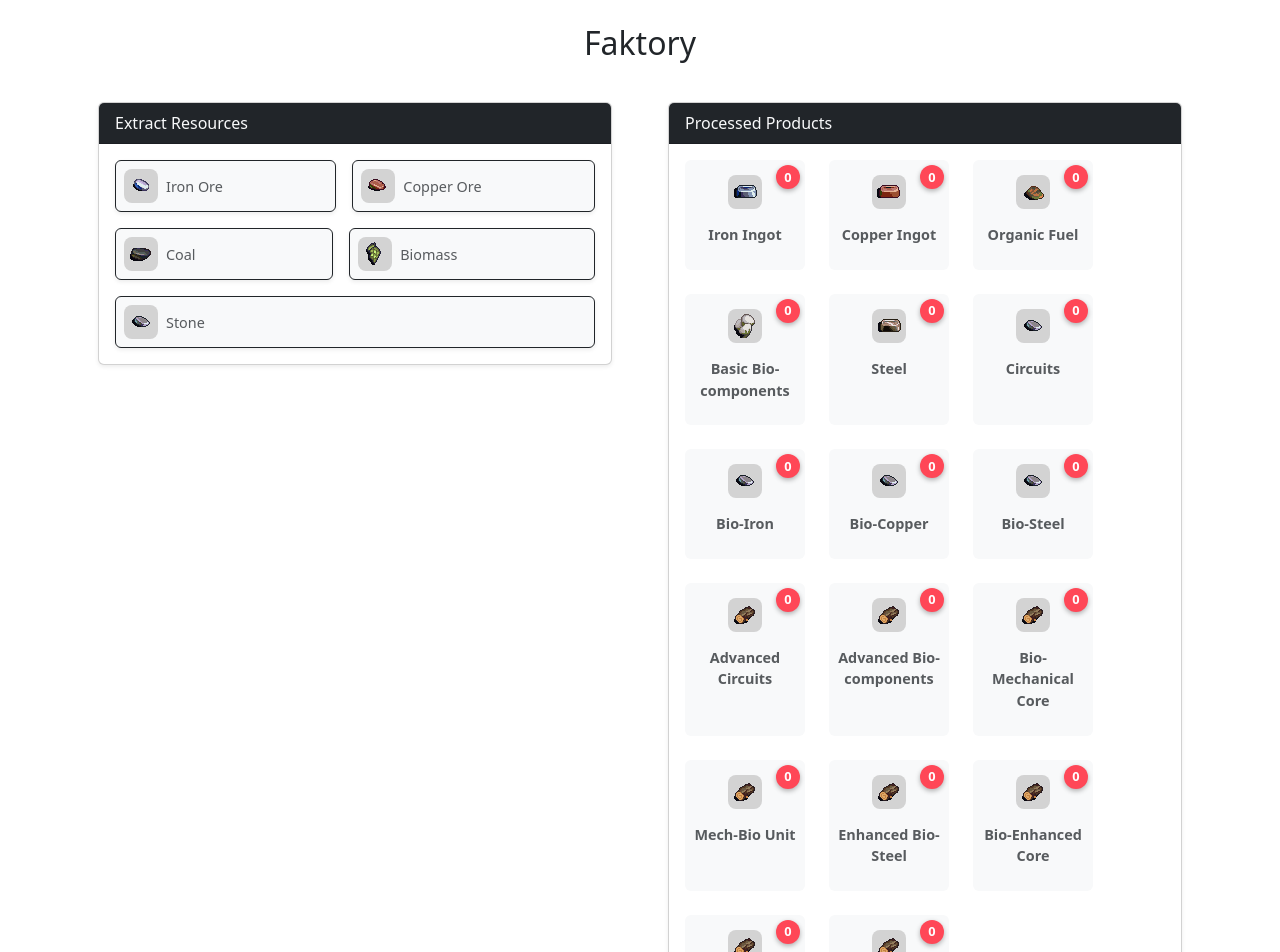
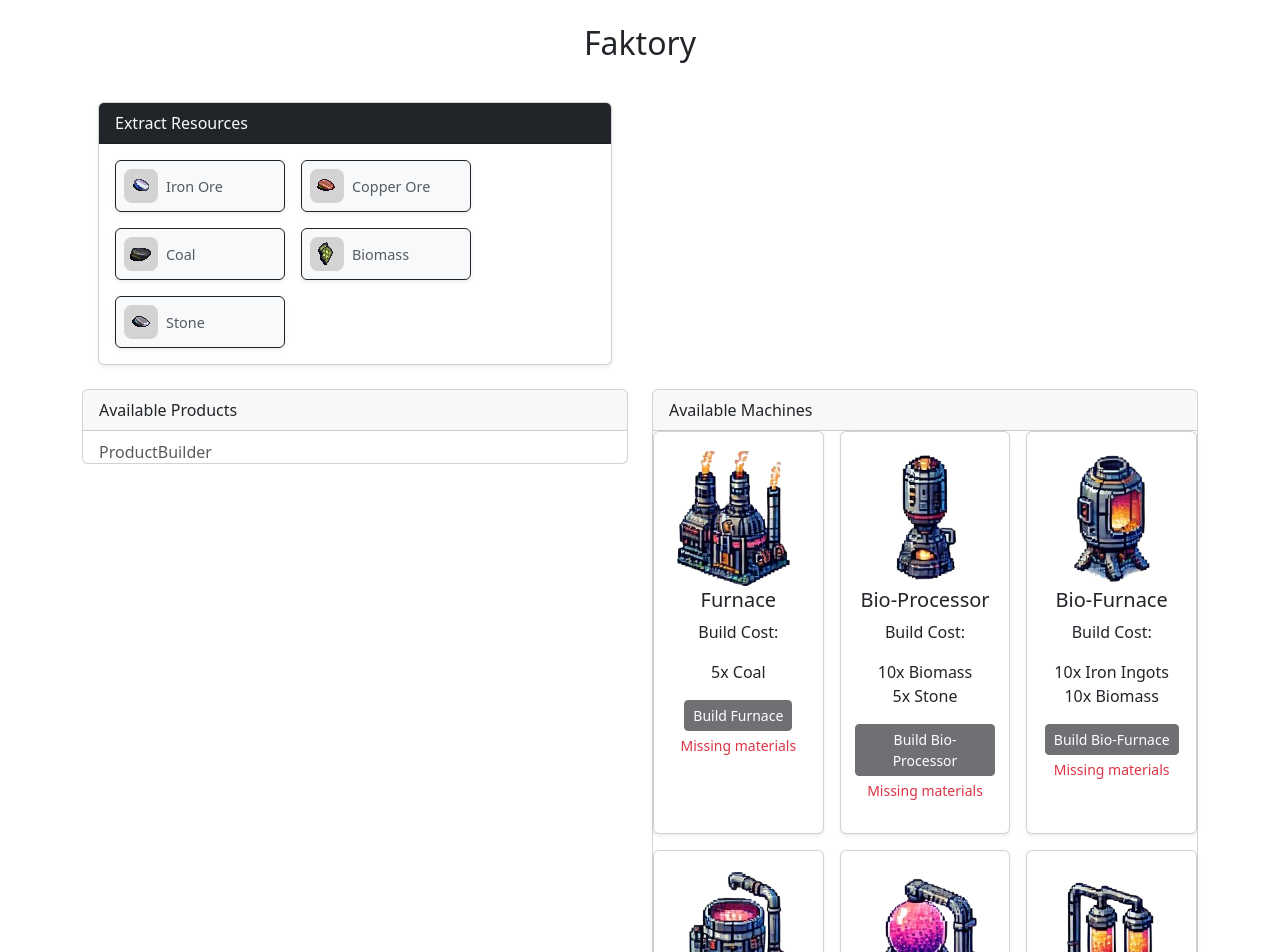
Before and after one commit to emarose/faktory, a React (Vite) app: page / in a window 1280 px wide. Shown: the top 952 px of the page. Built offline with nearby package versions, Linux system fonts and the light colour scheme.

Commit message:
added machine images

```diff
--- a/src/App.jsx
+++ b/src/App.jsx
@@ -1,21 +1,20 @@
 import React, { useState, useEffect, useContext } from "react";
+import { GameContext } from "./contexts/GameContext";
 import ResourceExtractor from "./components/ResourceExtractor";
 import Processor from "./components/Processor";
 import MachineBuilder from "./components/MachineBuilder";
 import ProductBuilder from "./components/ProductBuilder";
 import Queue from "./components/Queue";
-import { GameContext } from "./contexts/GameContext"; // Import GameContext
-import "bootstrap/dist/css/bootstrap.min.css";
 import BuiltMachines from "./components/BuiltMachines";
 import MachineQueue from "./components/MachineQueue";
+import "bootstrap/dist/css/bootstrap.min.css";
 
 function App() {
-  const [queue, setQueue] = useState([]); // State for the queue
-  const [crafting, setCrafting] = useState(null); // State for currently crafting product
-  const [remainingTime, setRemainingTime] = useState(0); // Time left for crafting
+  const [queue, setQueue] = useState([]);
+  const [crafting, setCrafting] = useState(null);
+  const [remainingTime, setRemainingTime] = useState(0);
 
-  // Wrap useContext in a check to avoid undefined issues
-  const { dispatch } = useContext(GameContext);
+  const { state, dispatch } = useContext(GameContext);
 
   useEffect(() => {
     if (!crafting) return;
@@ -23,22 +22,20 @@ function App() {
     let timer = setInterval(() => {
       setRemainingTime((prevTime) => {
         if (prevTime <= 1) {
-          clearInterval(timer); // Clear the timer immediately
-          setQueue((prevQueue) => prevQueue.slice(1)); // Remove completed product from queue
+          clearInterval(timer);
+          setQueue((prevQueue) => prevQueue.slice(1));
           dispatch({ type: "CRAFT_PRODUCT", product: crafting });
 
-          // Reset crafting state to prepare for the next product
           setCrafting(null);
           return 0;
         }
-        return prevTime - 1; // Decrease time
+        return prevTime - 1;
       });
     }, 1000);
 
-    return () => clearInterval(timer); // Clean up on component unmount or dependency change
+    return () => clearInterval(timer);
   }, [crafting, dispatch]);
 
-  // Automatically start the next product when the queue changes and nothing is crafting
   useEffect(() => {
     if (queue.length > 0 && !crafting && remainingTime === 0) {
       const nextProduct = queue[0];
@@ -47,11 +44,15 @@ function App() {
     }
   }, [queue, crafting, remainingTime]);
 
+  // Determine if any processed products are available
+  const hasProcessedProducts = Object.values(state.products || {}).some(
+    (amount) => amount > 0
+  );
+
   return (
     <div className="container">
       <h2 className="text-center my-4">Faktory</h2>
 
-      {/* Render Queue as an independent element to avoid layout shift */}
       <Queue queue={queue} crafting={crafting} remainingTime={remainingTime} />
       <MachineQueue
         queue={queue}
@@ -63,9 +64,7 @@ function App() {
         <div className="col-md-6">
           <ResourceExtractor />
         </div>
-        <div className="col-md-6">
-          <Processor />
-        </div>
+        <div className="col-md-6">{hasProcessedProducts && <Processor />}</div>
       </div>
 
       <div className="row">
--- a/src/components/AmountBadge.jsx
+++ b/src/components/AmountBadge.jsx
@@ -1,14 +1,27 @@
-import React from "react";
+import React, { useEffect, useState } from "react";
 
 const AmountBadge = ({ amount }) => {
+  const [bounce, setBounce] = useState(false);
+
+  useEffect(() => {
+    // Trigger bounce animation when the amount changes
+    setBounce(true);
+    const timeout = setTimeout(() => {
+      setBounce(false); // Reset bounce after animation ends
+    }, 300); // Duration of the bounce animation
+
+    return () => clearTimeout(timeout); // Cleanup on unmount or amount change
+  }, [amount]);
+
   return (
     <div
+      className={`badge ${bounce ? "bounce" : ""}`}
       style={{
         position: "absolute",
         top: "5px",
         right: "5px",
-        backgroundColor: "#ff4757", // Customize background color
-        color: "#ffffff", // Customize text color
+        backgroundColor: "slateblue",
+        color: "#ffffff",
         borderRadius: "50%",
         width: "24px",
         height: "24px",
@@ -17,7 +30,8 @@ const AmountBadge = ({ amount }) => {
         justifyContent: "center",
         fontSize: "0.8rem",
         fontWeight: "bold",
-        boxShadow: "0 2px 5px rgba(0, 0, 0, 0.3)", // Optional shadow for depth
+        boxShadow: "0 2px 5px rgba(0, 0, 0, 0.3)",
+        transition: "transform 0.3s ease-in-out",
       }}
     >
       {amount}
--- a/src/components/MachineBuilder.jsx
+++ b/src/components/MachineBuilder.jsx
@@ -4,7 +4,7 @@ import milestonesData from "../data/milestones.json";
 import { GameContext } from "../contexts/GameContext";
 import { Button, Card } from "react-bootstrap";
 import MachineQueue from "./MachineQueue";
-import "bootstrap/dist/css/bootstrap.min.css";
+import machineSprites from "../assets/machines.png";
 import "./styles.css";
 
 function MachineBuilder() {
@@ -72,8 +72,6 @@ function MachineBuilder() {
           milestone.resource === machine.name &&
           !state.milestones[milestone.milestone]
         ) {
-          console.log(`Checking milestone for machine: ${machine.name}`);
-          console.log("Milestone Data:", milestone);
           achieveMilestone(milestone);
         }
       });
@@ -83,26 +81,37 @@ function MachineBuilder() {
   }, [buildingQueue, dispatch]);
 
   const achieveMilestone = (milestone) => {
-    console.log("Achieving milestone:", milestone);
     dispatch({
       type: "COMPLETE_MILESTONE",
       milestone: milestone.milestone,
     });
 
     alert(
-      `Milestone Achieved: ${milestone.description}!\nRewards:\n- ${milestone.reward.researchPoints} Research Points\n- Unlocks: ${milestone.reward.unlocks}`
+      `Milestone Achieved: ${milestone.description}!\nRewards:\n- Unlocks: ${milestone.reward.unlocks}`
     );
+  };
+
+  const getMachineStyle = (index) => {
+    const row = Math.floor(index / 5);
+    const column = index % 5;
+    const xOffset = column * -128;
+    const yOffset = row * -140;
+
+    return {
+      width: "140px",
+      height: "140px",
+      backgroundImage: `url(${machineSprites})`,
+      backgroundPosition: `${xOffset}px ${yOffset}px`,
+    };
   };
 
   return (
     <>
       <Card className="machine-card">
         <Card.Header>Available Machines</Card.Header>
-        <Card.Subtitle className="text-muted px-3 pt-3">
-          MachineBuilder
-        </Card.Subtitle>
+
         <div className="machine-grid">
-          {machinesData.map((machine) => {
+          {machinesData.map((machine, index) => {
             const isBuildable = machine.buildCost.every((ingredient) => {
               const availableAmount = state.resources[ingredient.name] || 0;
               const availableProducts = state.products[ingredient.name] || 0;
@@ -110,8 +119,12 @@ function MachineBuilder() {
             });
 
             return (
-              <Card key={machine.name} className="machine-item">
+              <Card key={machine.name} className="machine-item shadow-sm ">
                 <Card.Body>
+                  <div
+                    className="text-center "
+                    style={getMachineStyle(index)}
+                  ></div>
                   <Card.Title>{machine.displayName}</Card.Title>
                   <p>Build Cost:</p>
                   <ul>
--- a/src/components/Processor.jsx
+++ b/src/components/Processor.jsx
@@ -8,15 +8,32 @@ import AmountBadge from "./AmountBadge";
 function Processor() {
   const { state } = useContext(GameContext);
 
+  // Function to determine if a product can be built
+  const canBuildProduct = (product) => {
+    const isMachineRequiredBuilt =
+      !product.machineRequired || !!state.machines[product.machineRequired];
+
+    return (
+      isMachineRequiredBuilt &&
+      product.ingredients.every((ingredient) => {
+        return (state.resources[ingredient.name] || 0) >= ingredient.amount;
+      })
+    );
+  };
+
   return (
     <Card className="m-3 shadow-sm position-relative">
       <Card.Header className="bg-dark text-light">
         Processed Products
       </Card.Header>
+      <p>Processor</p>
       <Card.Body>
         <div className="d-flex flex-wrap gap-4">
           {productsData
-            .filter((product) => product.type === "product")
+            .filter(
+              (product) =>
+                product.type === "product" && canBuildProduct(product)
+            )
             .map((product) => {
               const amount = state.products[product.name] || 0;
 
@@ -44,7 +61,7 @@ function Processor() {
                   >
                     <strong>{product.displayName}</strong>
                   </p>
-                  <AmountBadge amount={amount} />
+                  {amount > 0 && <AmountBadge amount={amount} />}
                 </div>
               );
             })}
--- a/src/components/ResourceExtractor.jsx
+++ b/src/components/ResourceExtractor.jsx
@@ -4,7 +4,7 @@ import { Button, Card } from "react-bootstrap";
 import { GameContext } from "../contexts/GameContext";
 import Icon from "./Icon";
 import SpriteSheet from "./Spritesheet";
-import customCursor from "../assets/pickaxe.png";
+import AmountBadge from "./AmountBadge";
 
 function ResourceExtractor() {
   const { state, dispatch } = useContext(GameContext);
@@ -15,22 +15,20 @@ function ResourceExtractor() {
     isAnimating: false,
   });
 
-  const [isCursorHidden, setIsCursorHidden] = useState(false);
-
   const extractResource = (resourceName, baseRate, row, event) => {
     dispatch({
       type: "EXTRACT_RESOURCE",
       resource: resourceName,
       amount: baseRate,
     });
-    console.log(event);
 
-    // Show animation at cursor position and hide default cursor
+    const buttonRect = event.currentTarget.getBoundingClientRect();
+
     setAnimation({
       show: true,
       position: {
-        x: event.nativeEvent.layerX, // Adjust so the animation is centered around the cursor
-        y: event.nativeEvent.layerY - 20,
+        x: buttonRect.left + buttonRect.width / 2,
+        y: buttonRect.top + buttonRect.height / 2,
       },
       row,
       isAnimating: true,
@@ -39,8 +37,7 @@ function ResourceExtractor() {
     setIsCursorHidden(true);
     setTimeout(() => {
       setAnimation((prev) => ({ ...prev, isAnimating: false }));
-      setIsCursorHidden(false);
-    }, 400);
+    }, 360);
   };
 
   const handleAnimationEnd = () => {
@@ -58,20 +55,22 @@ function ResourceExtractor() {
   };
 
   return (
-    <div
-      style={{
-        cursor: isCursorHidden ? "none" : "auto",
-      }}
-    >
     <Card className="m-3 shadow-sm">
       <Card.Header className="bg-dark text-light">
         Extract Resources
       </Card.Header>
       <Card.Body>
-          <div className="d-flex flex-wrap gap-3">
-            {Object.keys(state.resources).map((resource, index) => (
+        <div className="d-flex flex-wrap gap-3 position-relative">
+          {Object.keys(state.resources).map((resource, index) => {
+            const amount = state.resources[resource] || 0;
+
+            return (
+              <div
+                key={resource}
+                className="position-relative"
+                style={{ width: "auto" }}
+              >
                 <Button
-                key={resource}
                   variant="dark"
                   onClick={(event) =>
                     extractResource(
@@ -83,10 +82,9 @@ function ResourceExtractor() {
                   }
                   className="resource-button d-flex align-items-center gap-2 p-2 shadow-sm"
                   style={{
-                  cursor: isCursorHidden
-                    ? "none"
-                    : `url(${customCursor}), auto`,
-                  minWidth: "150px",
+                    cursor: "pointer",
+
+                    minWidth: "170px",
                     flex: "1 1 auto",
                     fontSize: "0.9rem",
                     textAlign: "left",
@@ -96,15 +94,19 @@ function ResourceExtractor() {
                   <Icon name={resource} />
                   <span className="text-muted">{getDisplayName(resource)}</span>
                 </Button>
-            ))}
+                {amount > 0 && <AmountBadge amount={amount} />}
+              </div>
+            );
+          })}
         </div>
         {animation.show && (
           <div
             style={{
-                position: "absolute",
+              position: "fixed",
               left: `${animation.position.x}px`,
               top: `${animation.position.y}px`,
-                pointerEvents: "none", // Make sure it doesn't interfere with clicks
+              transform: "translate(-50%, -50%)",
+              pointerEvents: "none",
               zIndex: 1000,
             }}
           >
@@ -119,7 +121,6 @@ function ResourceExtractor() {
         )}
       </Card.Body>
     </Card>
-    </div>
   );
 }
 
--- a/src/components/styles.css
+++ b/src/components/styles.css
@@ -14,7 +14,7 @@
   bottom: 20px;
   right: 20px;
   z-index: 1000;
-  width: 300px; /* Adjust this as needed */
+  width: 300px;
 }
 .queue-card {
   box-shadow: 0 4px 8px rgba(0, 0, 0, 0.2);
@@ -23,37 +23,41 @@
 }
 .machine-grid {
   display: grid;
-  grid-template-columns: repeat(
-    auto-fill,
-    minmax(150px, 1fr)
-  ); /* Responsive grid */
-  gap: 1rem; /* Space between cards */
+  grid-template-columns: repeat(auto-fill, minmax(150px, 1fr));
+  gap: 1rem;
 }
 .machine-item {
-  text-align: center; /* Center content */
+  display: flex;
+  align-items: center;
+  text-align: center;
 }
 .product-grid {
   display: grid;
-  grid-template-columns: repeat(
-    auto-fill,
-    minmax(150px, 1fr)
-  ); /* Responsive grid */
-  gap: 1rem; /* Space between cards */
+  grid-template-columns: repeat(auto-fill, minmax(150px, 1fr));
+  gap: 1rem;
 }
 .product-item {
-  text-align: center; /* Center content */
+  text-align: center;
 }
 .fixed-bottom-right {
   position: fixed;
   bottom: 20px;
   right: 20px;
-  width: 300px; /* Adjust as needed */
-  z-index: 1000; /* Make sure it's above other elements */
-  box-shadow: 0 4px 8px rgba(0, 0, 0, 0.2); /* Optional: Adds a shadow for a notification look */
-  border-radius: 8px; /* Rounded corners */
+  width: 300px;
+  z-index: 1000;
+  box-shadow: 0 4px 8px rgba(0, 0, 0, 0.2);
+  border-radius: 8px;
   animation: fadeIn 0.5s ease-in-out;
 }
-
+.bounce {
+  animation: bounce 0.2s ease-in-out;
+}
+.machine-icon {
+  width: 32px;
+  height: 32px;
+  background-size: auto;
+  margin-bottom: 10px;
+}
 @keyframes fadeIn {
   from {
     opacity: 0;
@@ -64,3 +68,14 @@
     transform: translateY(0);
   }
 }
+@keyframes bounce {
+  0% {
+    transform: translateY(0);
+  }
+  50% {
+    transform: translateY(-5px);
+  }
+  100% {
+    transform: translateY(0);
+  }
+}
```
Also changed, not shown: src/assets/machines.png (added), src/assets/pickaxe.png (deleted). Lines whose indentation alone changed are shown as unchanged.
